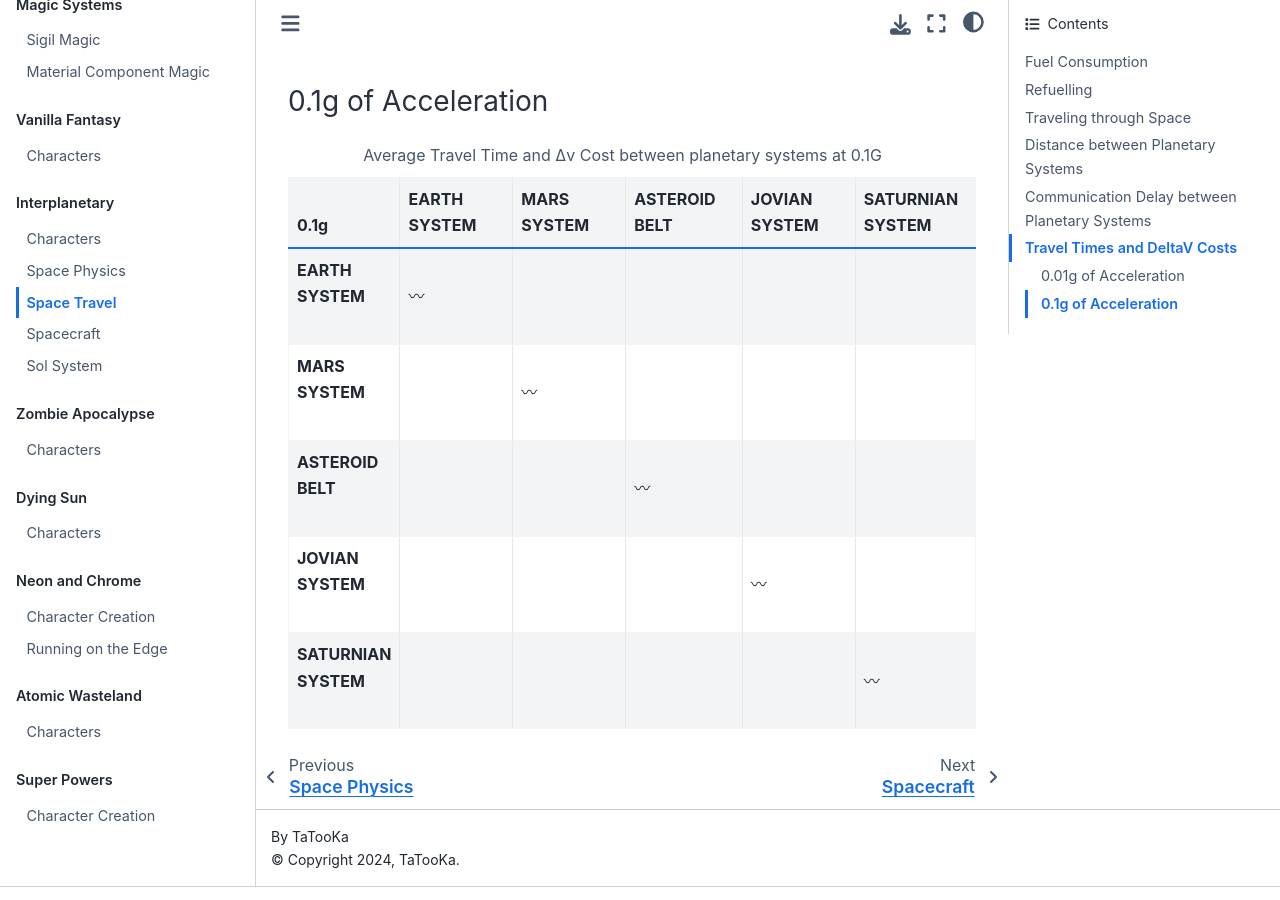
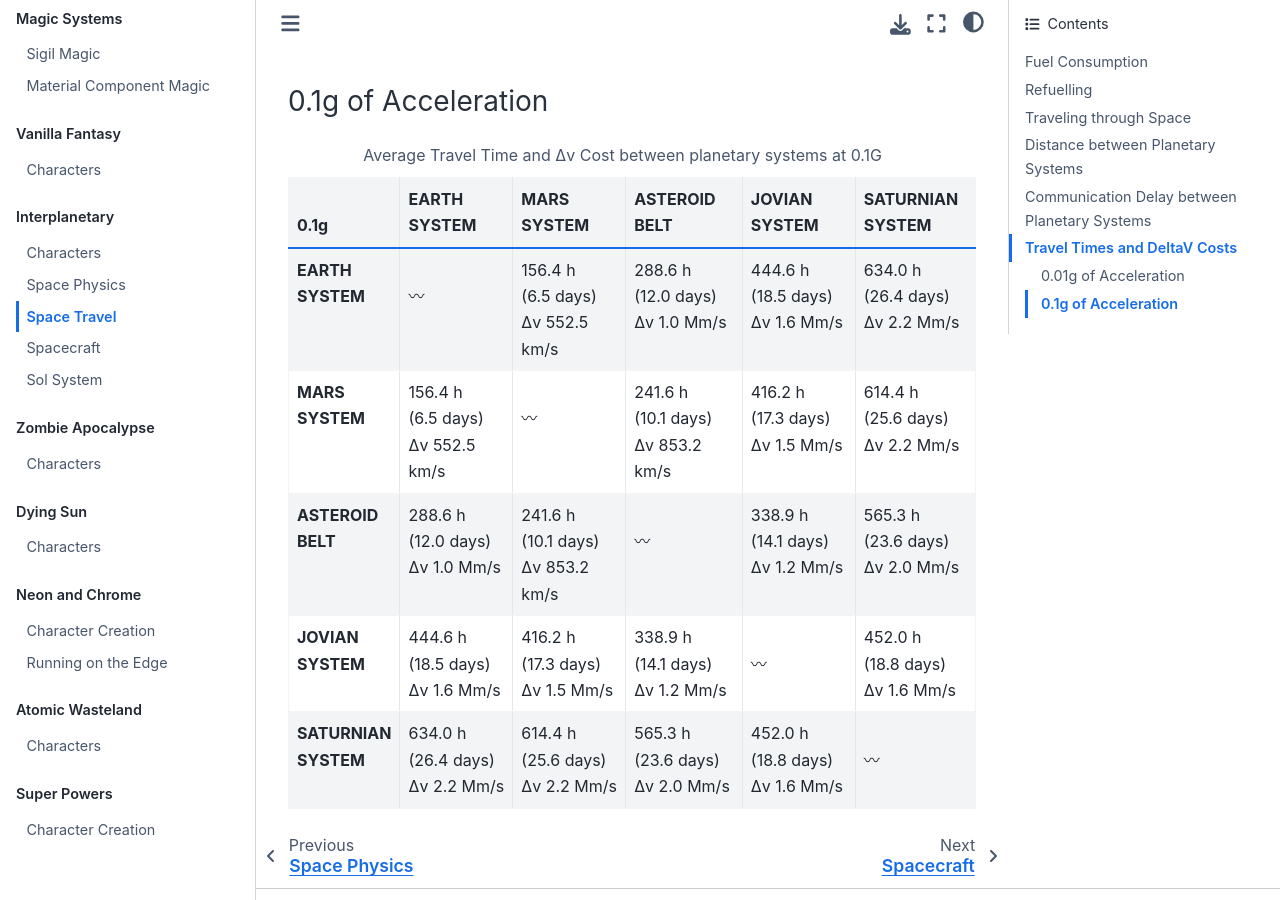
Before and after one commit to TaTooKa/froth, a Sphinx documentation site: the page built from docs/source/pages/worlds/interplanetary/spacetravel.rst, in a window 1280 px wide and 900 px high, scrolled down 8157 px. Built offline with Sphinx 7.4.7 and the Sphinx Book theme 1.1.4, drawn with Linux system fonts in a browser that asks for light colours.

Commit message:
improved table

```diff
--- a/docs/source/pages/worlds/interplanetary/spacetravel.rst
+++ b/docs/source/pages/worlds/interplanetary/spacetravel.rst
@@ -262,79 +262,79 @@ Choose the amount of Gs of acceleration you want to burn at, and check how much
      - |
        | 〰
        |
-     - |
-       |
-       |
-     - |
-       |
-       |
-     - |
-       |
-       |
-     - |
-       |
-       |
+     - | 156.4 h
+       | (6.5 days)
+       | Δv 552.5 km/s
+     - | 288.6 h
+       | (12.0 days)
+       | Δv 1.0 Mm/s
+     - | 444.6 h
+       | (18.5 days)
+       | Δv 1.6 Mm/s
+     - | 634.0 h
+       | (26.4 days)
+       | Δv 2.2 Mm/s
    * - MARS SYSTEM
-     - |
-       |
-       |
+     - | 156.4 h
+       | (6.5 days)
+       | Δv 552.5 km/s
      - |
        | 〰
        |
-     - |
-       |
-       |
-     - |
-       |
-       |
-     - |
-       |
-       |
+     - | 241.6 h
+       | (10.1 days)
+       | Δv 853.2 km/s
+     - | 416.2 h
+       | (17.3 days)
+       | Δv 1.5 Mm/s
+     - | 614.4 h
+       | (25.6 days)
+       | Δv 2.2 Mm/s
    * - ASTEROID BELT
-     - |
-       |
-       |
-     - |
-       |
-       |
+     - | 288.6 h
+       | (12.0 days)
+       | Δv 1.0 Mm/s
+     - | 241.6 h
+       | (10.1 days)
+       | Δv 853.2 km/s
      - |
        | 〰
        |
-     - |
-       |
-       |
-     - |
-       |
-       |
+     - | 338.9 h
+       | (14.1 days)
+       | Δv 1.2 Mm/s
+     - | 565.3 h
+       | (23.6 days)
+       | Δv 2.0 Mm/s
    * - JOVIAN SYSTEM
-     - |
-       |
-       |
-     - |
-       |
-       |
-     - |
-       |
-       |
+     - | 444.6 h
+       | (18.5 days)
+       | Δv 1.6 Mm/s
+     - | 416.2 h
+       | (17.3 days)
+       | Δv 1.5 Mm/s
+     - | 338.9 h
+       | (14.1 days)
+       | Δv 1.2 Mm/s
      - |
        | 〰
        |
-     - |
-       |
-       |
+     - | 452.0 h
+       | (18.8 days)
+       | Δv 1.6 Mm/s
    * - SATURNIAN SYSTEM
-     - |
-       |
-       |
-     - |
-       |
-       |
-     - |
-       |
-       |
-     - |
-       |
-       |
+     - | 634.0 h
+       | (26.4 days)
+       | Δv 2.2 Mm/s
+     - | 614.4 h
+       | (25.6 days)
+       | Δv 2.2 Mm/s
+     - | 565.3 h
+       | (23.6 days)
+       | Δv 2.0 Mm/s
+     - | 452.0 h
+       | (18.8 days)
+       | Δv 1.6 Mm/s
      - |
        | 〰
        |
```
